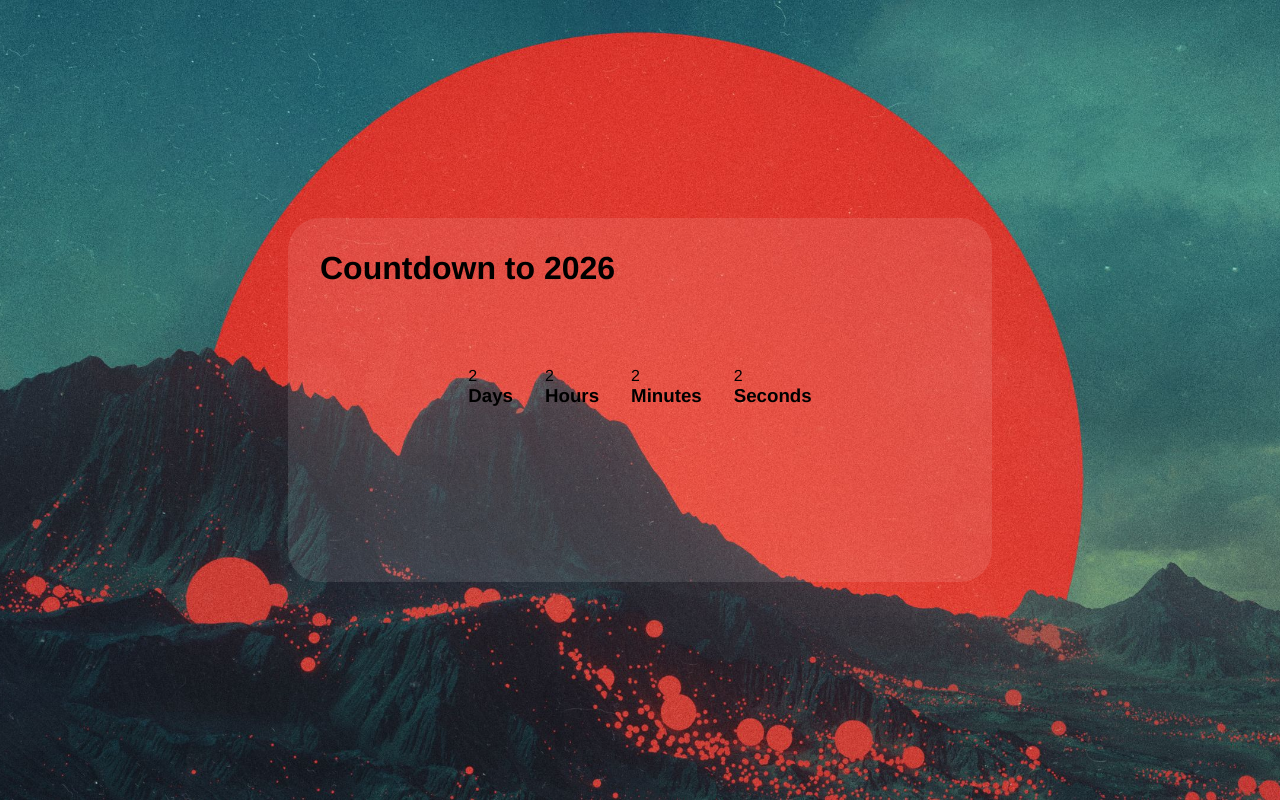
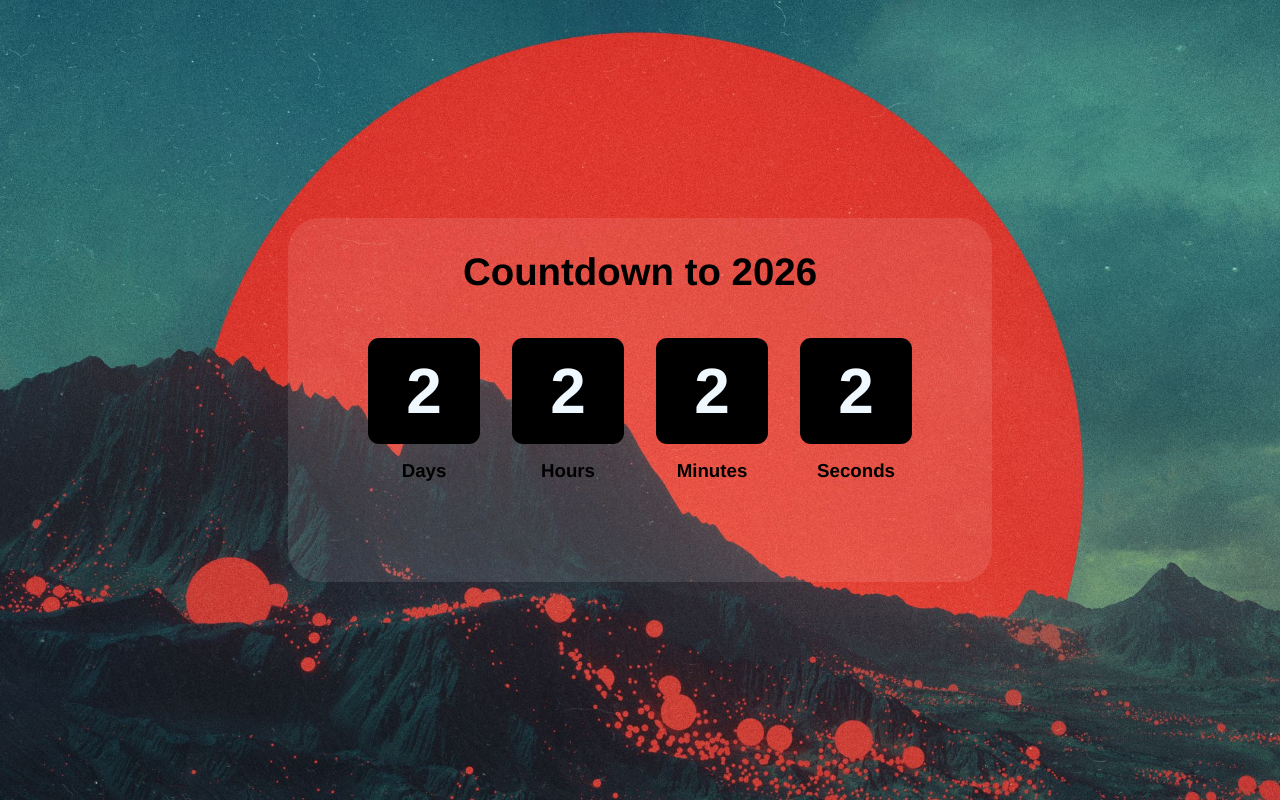
Before and after one commit to mikaellydev/desafios-react, a React (Vite) app in the folder countdown/: page / in a window 1280 px wide. Built offline with nearby package versions, Linux system fonts and the light colour scheme.

Commit message:
Add more styles to counter and title components

```diff
--- /dev/null
+++ b/countdown/src/components/Counter.css
@@ -0,0 +1,18 @@
+.counter{
+    display: flex;
+    flex-direction: column;
+    align-items: center;
+    justify-content: center;
+    gap: 1rem;
+}
+
+.counter-number{
+    background-color: black;
+    color: aliceblue;
+    padding: 1rem;
+    border-radius: 0.7rem;
+    font-size: 4rem;
+    font-weight: bold;
+    min-width: 80px;
+    text-align: center;
+}
--- a/countdown/src/components/Counter.jsx
+++ b/countdown/src/components/Counter.jsx
@@ -1,4 +1,6 @@
 import React from 'react';
+
+import './Counter.css';
 
 const Counter = ({ title, number }) => {
     return (
--- /dev/null
+++ b/countdown/src/components/Title.css
@@ -0,0 +1,5 @@
+.title{
+    text-align: center;
+    margin-bottom: 1rem;
+    font-size: 2.4rem;
+}
--- a/countdown/src/components/Title.jsx
+++ b/countdown/src/components/Title.jsx
@@ -1,9 +1,10 @@
-import React from 'react'
+import React from 'react';
+import './Title.css';
 
 const Title = ({ title }) => {
     return (
-        <h1>{title}</h1>
-    )
-}
+        <h1 className='title'>{title}</h1>
+    );
+};
 
-export default Title
+export default Title;
```
